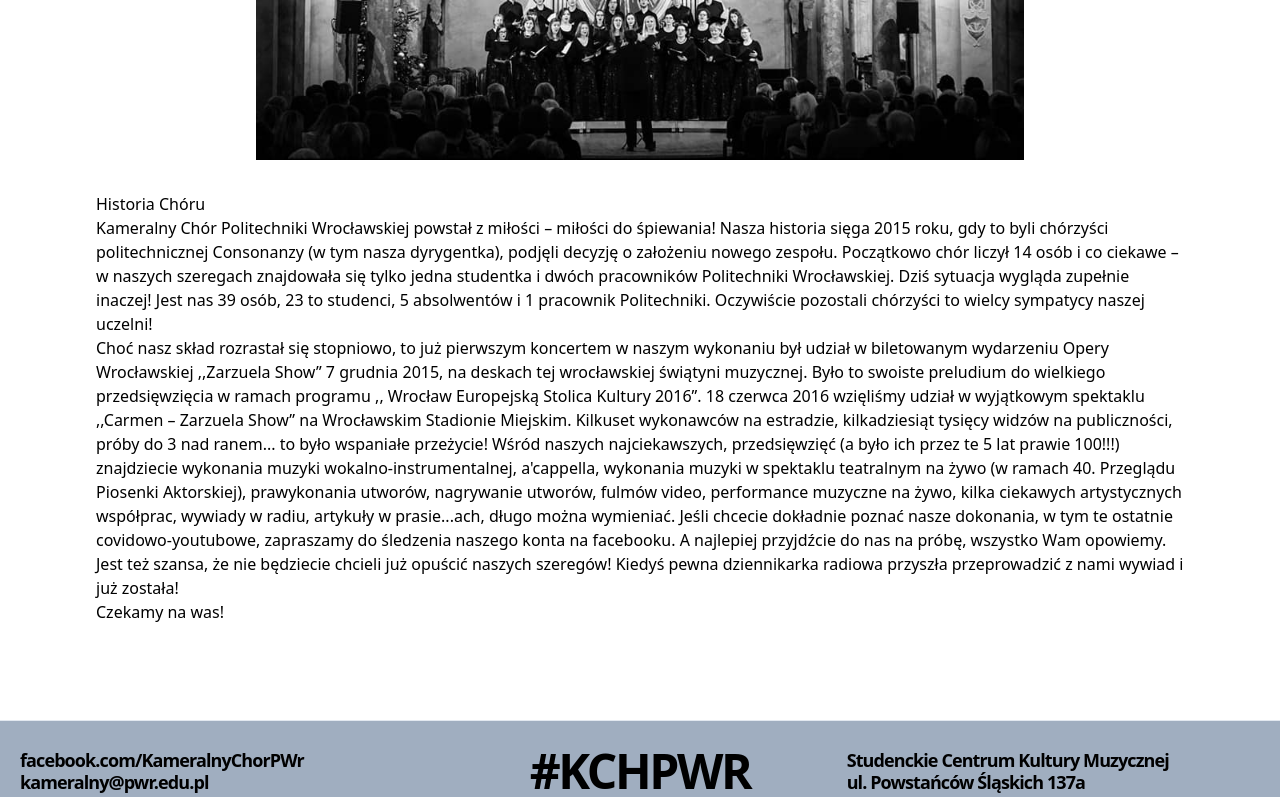
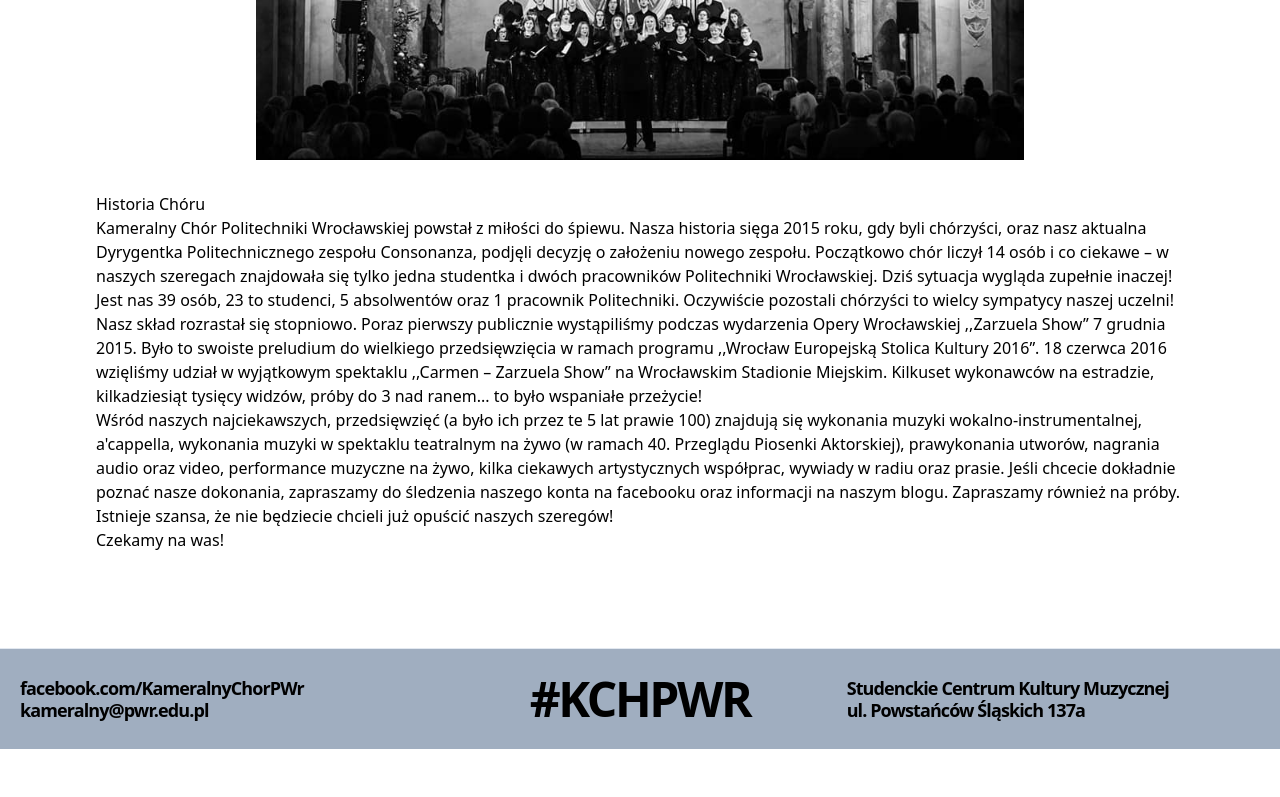
Before and after one commit to PatrykDyminski/KChPWRPage, a Next.js app: page /historia in a window 1280 px wide. Shown: the part 580-1377 px from the top of the page. After the commit the page ends 1329 px from the top, so only its background shows below. Built offline with nearby package versions, Linux system fonts and the light colour scheme; what @tailwindcss/typography would draw is missing.

Commit message:
Editorial changes

```diff
--- a/components/MyPage.js
+++ b/components/MyPage.js
@@ -10,6 +10,7 @@ export default function MyPage({children, pageTitle}){
         <title>KCHPWR | {pageTitle}</title>
         <meta property="og:title" content="Strona Kameralnego Chóru Politechniki Wrocławskiej" key="title" />
         <meta name="viewport" content="width=device-width, initial-scale=1" />
+        <link rel="shortcut icon" href="/avatar.png" />
       </Head>
       <div className="px-4 py-8 max-w-3xl mx-auto sm:px-6 lg:max-w-4xl lg:px-8 xl:max-w-6xl min-h-screen">
         <Nav/>
--- a/pages/dominik.js
+++ b/pages/dominik.js
@@ -1,12 +1,16 @@
 import MyPage from '@components/MyPage'
 import MyProse from '@components/MyProse'
+
+import Image from 'next/image'
 
 const title = "Asystent"
 
 export default function Dominik() {
   return (
     <MyPage pageTitle={title}>
-      <div className="mt-8">
+      <div className="flex flex-col text-center items-center my-8">
+        <Image src="/dominik.jpg" width={1008} height={672} alt="Dominik Kosłowski"/>
+      </div>
       <MyProse>
         <h1>Dominik Kozłowski</h1>
         <p>Dominik Kozłowski – ukończył Państwową Szkołę Muzyczną I stopnia im. Wojciecha Kilara
@@ -35,7 +39,6 @@ export default function Dominik() {
           Rektora Akademii Muzycznej we Wrocławiu.
         </p>
       </MyProse>
-      </div>
     </MyPage>
   )
 }
--- a/pages/historia.js
+++ b/pages/historia.js
@@ -14,12 +14,14 @@ export default function Historia() {
       <MyProse>
         <h2>Historia Chóru</h2>
         <p>
-          Kameralny Chór Politechniki Wrocławskiej powstał z miłości – miłości do śpiewania! Nasza historia sięga 2015 roku, gdy to byli chórzyści politechnicznej Consonanzy (w tym nasza dyrygentka), podjęli decyzję o założeniu nowego zespołu. Początkowo chór liczył 14 osób i co ciekawe – w naszych szeregach znajdowała się tylko jedna studentka i dwóch pracowników Politechniki Wrocławskiej. Dziś sytuacja wygląda zupełnie inaczej! Jest nas 39 osób, 23 to studenci, 5 absolwentów i 1 pracownik Politechniki. Oczywiście pozostali chórzyści to wielcy sympatycy naszej uczelni!
+          Kameralny Chór Politechniki Wrocławskiej powstał z miłości do śpiewu. Nasza historia sięga 2015 roku, gdy byli chórzyści, oraz nasz aktualna Dyrygentka Politechnicznego zespołu Consonanza, podjęli decyzję o założeniu nowego zespołu. Początkowo chór liczył 14 osób i co ciekawe – w naszych szeregach znajdowała się tylko jedna studentka i dwóch pracowników Politechniki Wrocławskiej. Dziś sytuacja wygląda zupełnie inaczej! Jest nas 39 osób, 23 to studenci, 5 absolwentów oraz 1 pracownik Politechniki. Oczywiście pozostali chórzyści to wielcy sympatycy naszej uczelni!
 	      </p>
         <p>
-          Choć nasz skład rozrastał się stopniowo, to już pierwszym koncertem w naszym wykonaniu był udział w biletowanym wydarzeniu Opery Wrocławskiej ,,Zarzuela Show” 7 grudnia 2015, na deskach tej wrocławskiej świątyni muzycznej. Było to swoiste preludium do wielkiego przedsięwzięcia w ramach programu ,, Wrocław Europejską Stolica Kultury 2016”. 18 czerwca 2016 wzięliśmy udział w wyjątkowym spektaklu ,,Carmen – Zarzuela Show” na Wrocławskim Stadionie Miejskim. Kilkuset wykonawców na estradzie, kilkadziesiąt tysięcy widzów na publiczności, próby do 3 nad ranem... to było wspaniałe przeżycie!
-          Wśród naszych najciekawszych, przedsięwzięć (a było ich przez te 5 lat prawie 100!!!) znajdziecie wykonania muzyki wokalno-instrumentalnej, a'cappella, wykonania muzyki w spektaklu teatralnym na żywo (w ramach 40. Przeglądu Piosenki Aktorskiej), prawykonania utworów, nagrywanie utworów, fulmów video, performance muzyczne na żywo, kilka ciekawych artystycznych współprac, wywiady w radiu, artykuły w prasie...ach, długo można wymieniać.
-          Jeśli chcecie dokładnie poznać nasze dokonania, w tym te ostatnie covidowo-youtubowe, zapraszamy do śledzenia naszego konta na facebooku. A najlepiej przyjdźcie do nas na próbę, wszystko Wam opowiemy. Jest też szansa, że nie będziecie chcieli już opuścić naszych szeregów! Kiedyś pewna dziennikarka radiowa przyszła przeprowadzić z nami wywiad i już została!
+          Nasz skład rozrastał się stopniowo. Poraz pierwszy publicznie wystąpiliśmy podczas wydarzenia Opery Wrocławskiej ,,Zarzuela Show” 7 grudnia 2015. Było to swoiste preludium do wielkiego przedsięwzięcia w ramach programu ,,Wrocław Europejską Stolica Kultury 2016”. 18 czerwca 2016 wzięliśmy udział w wyjątkowym spektaklu ,,Carmen – Zarzuela Show” na Wrocławskim Stadionie Miejskim. Kilkuset wykonawców na estradzie, kilkadziesiąt tysięcy widzów, próby do 3 nad ranem... to było wspaniałe przeżycie!
+        </p>
+        <p>
+          Wśród naszych najciekawszych, przedsięwzięć (a było ich przez te 5 lat prawie 100) znajdują się wykonania muzyki wokalno-instrumentalnej, a'cappella, wykonania muzyki w spektaklu teatralnym na żywo (w ramach 40. Przeglądu Piosenki Aktorskiej), prawykonania utworów, nagrania audio oraz video, performance muzyczne na żywo, kilka ciekawych artystycznych współprac, wywiady w radiu oraz prasie.
+          Jeśli chcecie dokładnie poznać nasze dokonania, zapraszamy do śledzenia naszego konta na facebooku oraz informacji na naszym blogu. Zapraszamy również na próby. Istnieje szansa, że nie będziecie chcieli już opuścić naszych szeregów!
         </p>
         <h3>Czekamy na was!</h3>
       </MyProse>
--- a/pages/sklad.js
+++ b/pages/sklad.js
@@ -21,7 +21,7 @@ export default function Sklad({ peopleInVoices }) {
                     text="Anna Sipak – chórmistrz, dyrygent symfoniczny, pedagog. Absolwentka Uniwersytetu Warmińsko-Mazurskiego w Olsztynie (Edukacja Artystyczna w Zakresie Sztuki Muzycznej) oraz Akademii Muzycznej im. Karola Lipińskiego we Wrocławiu (Edukacja Muzyczna, Prowadzenie Zespołów Wokalnych i Wokalno-Instrumentalnych, Dyrygentura Symfoniczno-Operowa). Współzałożycielka i kierownik artystyczny Kameralnego Chóru Politechniki Wrocławskiej. Założycielka chóru Tre sta cantando III Liceum Ogólnokształcącego we Wrocławiu. Współpracuje m.in. z Narodowym Forum Muzyki i Wrocławskim Centrum Rozwoju Społecznego."/>
 
         <HeroIdCard name="Dominik Kozłowski"
-                    imgSource="/dominik.jpg"
+                    imgSource="/dominik3K.jpg"
                     link="/dominik"
                     text="Dominik Kozłowski – dyrygent, wokalista, pianista, organista, kompozytor. Studiuje dyrygenturę symfoniczno-operową w klasie dr hab. Marzeny Diakun oraz wokalistykę w  klasie prof. Bogdana Makala. Zwycięzca i laureat Ogólnopolskich Konkursów Organowych w  Olsztynie. Członek Polskiego Narodowego Chóru Młodzieżowego. Występował podczas licznych wydarzeń kulturalnych w całej Polsce, m.in. w ramach 58. Międzynarodowego Festiwalu Moniuszkowskiego w Kudowie-Zdroju oraz X i XI Międzynarodowego Festiwalu Muzyka u J. I. Schnabla w Nowogrodźcu. W 2019 roku został uhonorowany stypendium Rektora Akademii Muzycznej we Wrocławiu."/>
 
```
